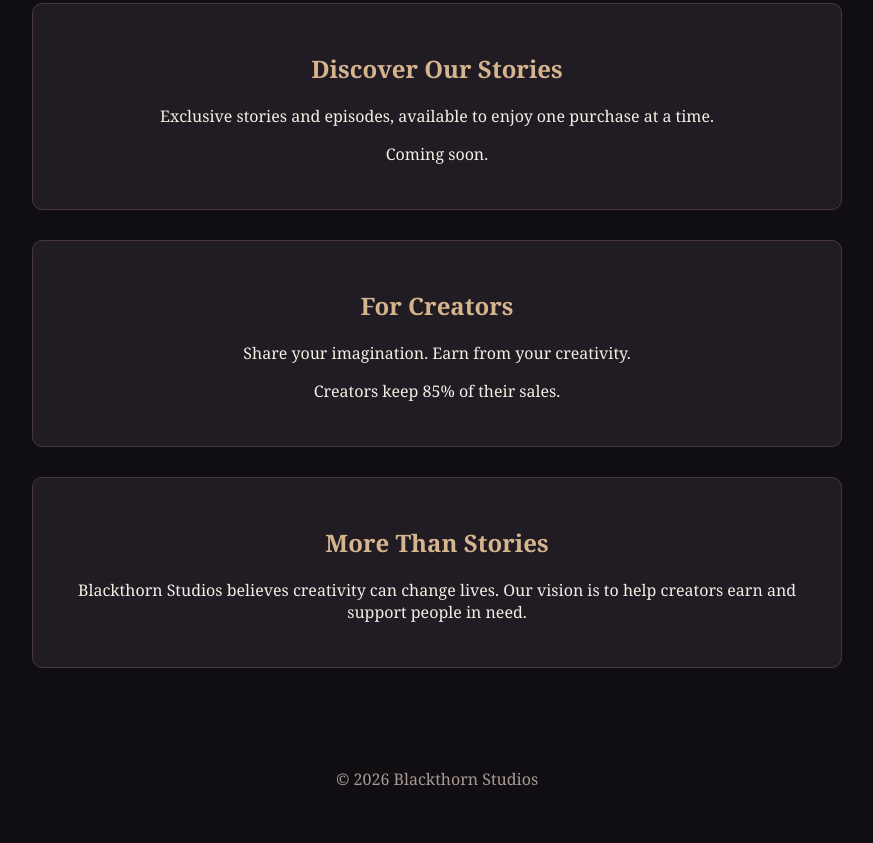
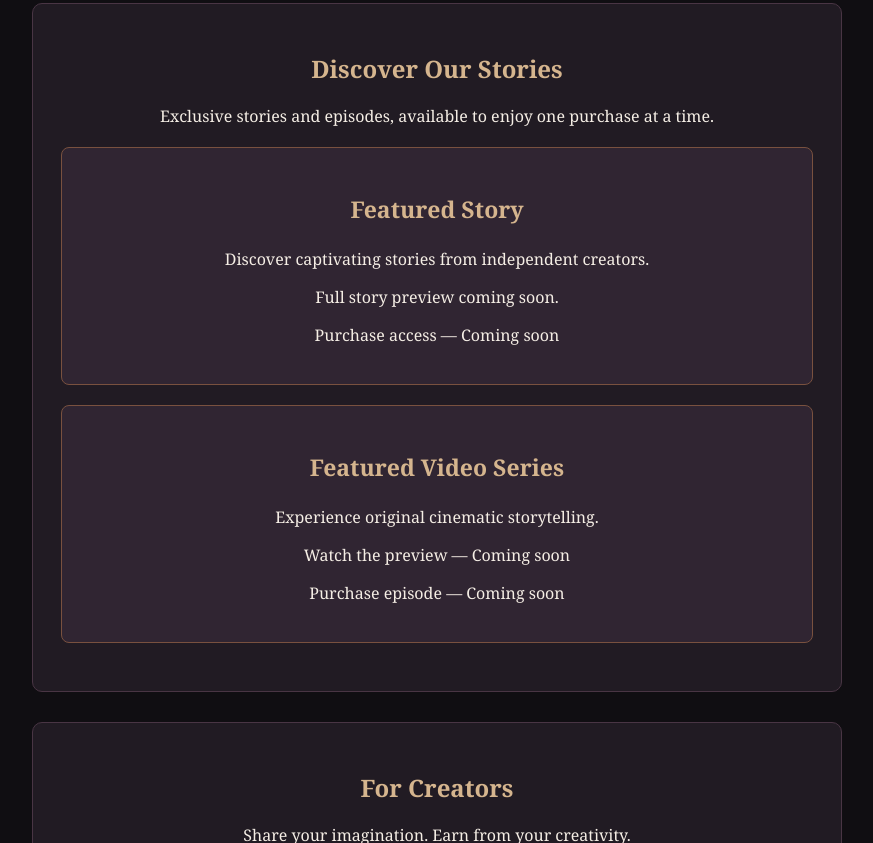
Before and after one commit to AnnaGeo8182/blackthorn-studios, a plain HTML site: page index.html in a window 1280 px wide. Shown: the part 487-1330 px from the top of the page, without its empty margins (203-1076 px from the left). Drawn offline with Linux system fonts and the light colour scheme.

Commit message:
Update index.html
Style featured story cards

```diff
--- a/index.html
+++ b/index.html
@@ -47,6 +47,19 @@ h2 { color: #d5b58e; }
   border: 1px solid #493544;
   border-radius: 10px;
 }
+.story-card {
+  background: #302532;
+  border: 1px solid #79513f;
+  border-radius: 8px;
+  padding: 22px;
+  margin: 20px 0;
+}
+
+.story-card h3 {
+  color: #d5b58e;
+  font-size: 23px;
+}
+
 button {
   background: #79513f;
   color: white;
@@ -78,7 +91,19 @@ footer {
   <section class="story" id="stories">
     <h2>Discover Our Stories</h2>
     <p>Exclusive stories and episodes, available to enjoy one purchase at a time.</p>
-    <p>Coming soon.</p>
+    <div class="story-card">
+  <h3>Featured Story</h3>
+  <p>Discover captivating stories from independent creators.</p>
+  <p>Full story preview coming soon.</p>
+  <p>Purchase access — Coming soon</p>
+</div>
+
+<div class="story-card">
+  <h3>Featured Video Series</h3>
+  <p>Experience original cinematic storytelling.</p>
+  <p>Watch the preview — Coming soon</p>
+  <p>Purchase episode — Coming soon</p>
+</div>
   </section>
   <section class="story" id="creators">
     <h2>For Creators</h2>
```
